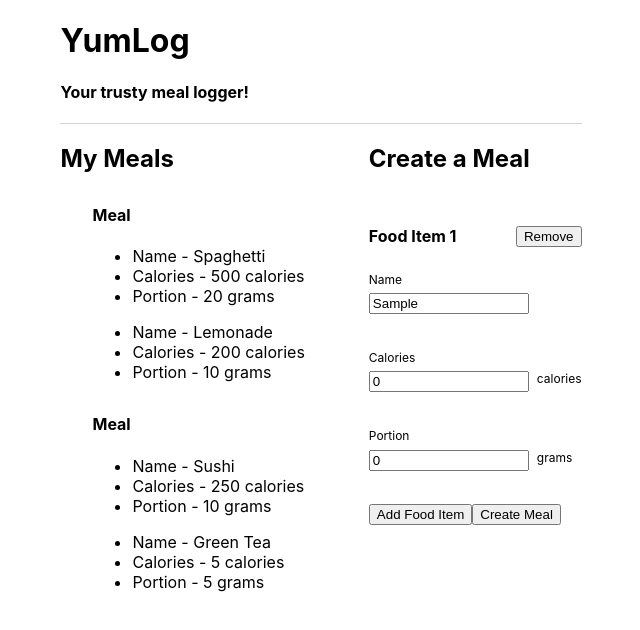
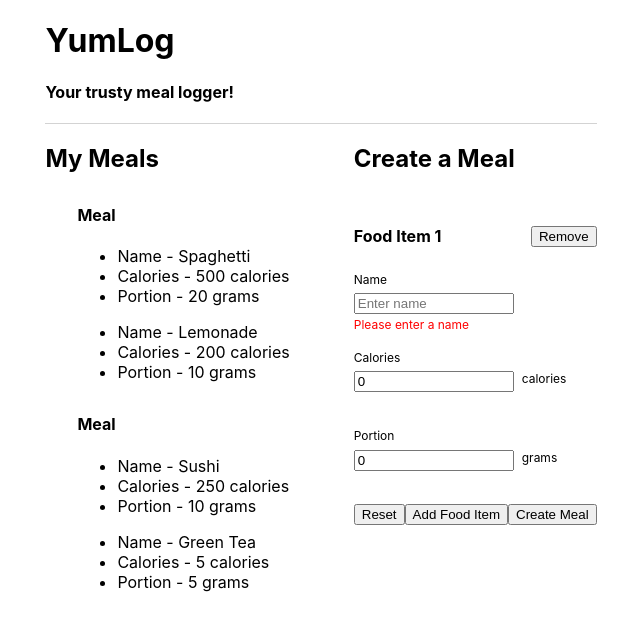
Before and after one commit to tlmader/mealify, a React (Create React App) app: page / in a window 1280 px wide. Both pictures are taken after typing "Sample" into the empty fields and a click on the button "Create Meal". Shown: the top 630 px of the page, without its empty margins (319-959 px from the left). Built offline with nearby package versions, Linux system fonts and the light colour scheme.

Commit message:
Add submit and reset buttons

```diff
--- a/src/components/CreateMealForm.tsx
+++ b/src/components/CreateMealForm.tsx
@@ -1,9 +1,11 @@
 import React, { useState } from 'react';
 import { FoodItemInputValue } from '../types/FoodItemInputValue';
 import { FoodItemInput, FoodItemInputProps } from './FoodItemInput';
+import { FoodItem } from '../interfaces/FoodItem';
 
 interface State {
-  foodItems: FoodItemInputValue[]
+  foodItems: FoodItemInputValue[];
+  submitted: boolean;
 }
 
 type OnChangeFn = FoodItemInputProps['onChange'];
@@ -17,53 +19,82 @@ const defaultFoodItem = () => (
   });
 
 const initialState: Readonly<State> = {
-  foodItems: [defaultFoodItem()]
+  foodItems: [defaultFoodItem()],
+  submitted: false
 }
 
-const addFoodItem = ({ foodItems }: State): State => ({
-  foodItems: foodItems.concat(defaultFoodItem()),
+const addFoodItem = (state: State): State => ({
+  ...state,
+  foodItems: state.foodItems.concat(defaultFoodItem()),
 });
 
-const updateFoodItem = (index: number, value: Partial<FoodItemInputValue>) => ({ foodItems }: State): State => ({
+const updateFoodItem = (index: number, value: Partial<FoodItemInputValue>) => (state: State): State => ({
+  ...state,
   foodItems: [
-    ...foodItems.slice(0, index),
-    { ...foodItems[index], ...value },
-    ...foodItems.slice(index + 1),
+    ...state.foodItems.slice(0, index),
+    { ...state.foodItems[index], ...value },
+    ...state.foodItems.slice(index + 1),
   ],
 });
 
-const removeFoodItem = (index: number) => ({ foodItems }: State): State => ({
-  foodItems: foodItems.length > 1 ? [...foodItems.slice(0, index), ...foodItems.slice(index + 1)] : [defaultFoodItem()],
+const removeFoodItem = (index: number) => (state: State): State => ({
+  ...state,
+  foodItems: state.foodItems.length > 1
+    ? [...state.foodItems.slice(0, index), ...state.foodItems.slice(index + 1)]
+    : [defaultFoodItem()],
 });
 
-const renderFoodItemInput = (handleChange: OnChangeFn, handleRemove: OnRemoveFn) =>
+const renderFoodItemInput = (handleChange: OnChangeFn, handleRemove: OnRemoveFn, submitted: boolean) =>
   (value: FoodItemInputValue, index: number) =>
     <FoodItemInput
       index={index}
+      submitted={submitted}
       value={value}
       onChange={handleChange}
       onRemove={handleRemove}
       key={index}
     />
 
+const foodItemIsValid = (foodItem: FoodItemInputValue): boolean =>
+  Boolean(foodItem.name && foodItem.calories >= 0 && foodItem.portion >= 0);
+
 export const MealForm: React.FC = () => {
-  const [{ foodItems }, setfoodItems] = useState(initialState);
+  const [{ foodItems, submitted }, setState] = useState(initialState);
+
   const handleChange: OnChangeFn = (index, value) => {
-    setfoodItems(updateFoodItem(index, value))
+    setState(updateFoodItem(index, value))
   }
+
+  const handleReset = () => {
+    setState(initialState);
+  }
+
   const handleAddFoodItem = () => {
-    setfoodItems(addFoodItem);
+    setState(addFoodItem);
   }
+
   const handleRemove: OnRemoveFn = (index) => {
-    setfoodItems(removeFoodItem(index))
+    setState(removeFoodItem(index))
   }
+
+  const handleSubmit = (event: React.FormEvent<HTMLFormElement>) => {
+    console.log('submit', foodItems);
+    if (foodItems.every(foodItemIsValid)) {
+      handleReset();
+    } else {
+      setState(prevState => ({ ...prevState, submitted: true }));
+    }
+    event.preventDefault();
+  }
+
   console.log(foodItems);
   return (
-    <div className="CreateMealForm">
+    <form className="CreateMealForm" onSubmit={handleSubmit}>
       <h2>Create a Meal</h2>
-        {foodItems.map(renderFoodItemInput(handleChange, handleRemove))}
-      <button onClick={handleAddFoodItem}>Add Food Item</button>
+        {foodItems.map(renderFoodItemInput(handleChange, handleRemove, submitted))}
+      <button type="button" onClick={handleReset}>Reset</button>
+      <button type="button" onClick={handleAddFoodItem}>Add Food Item</button>
       <button>Create Meal</button>
-    </div>
+    </form>
   );
 }
--- a/src/components/FoodItemInput.tsx
+++ b/src/components/FoodItemInput.tsx
@@ -4,6 +4,7 @@ import './FoodItemInput.css';
 
 export interface FoodItemInputProps {
   index: number;
+  submitted: boolean;
   value: FoodItemInputValue;
   onChange: (index: number, value: Partial<FoodItemInputValue>) => void;
   onRemove: (index: number) => void;
@@ -18,7 +19,7 @@ const initialState = () => ({
 })
 type State = Readonly<ReturnType<typeof initialState>>;
 
-export const FoodItemInput: React.FC<FoodItemInputProps> = ({ index, value, onChange, onRemove }) => {
+export const FoodItemInput: React.FC<FoodItemInputProps> = ({ index, submitted, value, onChange, onRemove }) => {
   const [{ touched }, setState] = useState<State>(initialState());
 
   const handleBlur = (key: keyof FoodItemInputValue) => () => {
@@ -54,7 +55,7 @@ export const FoodItemInput: React.FC<FoodItemInputProps> = ({ index, value, onCh
               type="text"
               placeholder="Enter name"
             />
-            {touched.name && !value.name && <div className="FoodItemInput__error">Please enter a name</div>}
+            {(submitted || touched.name) && !value.name && <div className="FoodItemInput__error">Please enter a name</div>}
           </div>
         </label>
       </div>
@@ -70,7 +71,7 @@ export const FoodItemInput: React.FC<FoodItemInputProps> = ({ index, value, onCh
               min="0"
             />
             calories
-            {touched.calories && typeof value.calories !== 'number' && <div className="FoodItemInput__error">Please enter a number</div>}
+            {(submitted || touched.calories) && typeof value.calories !== 'number' && <div className="FoodItemInput__error">Please enter a number</div>}
           </div>
         </label>
       </div>
@@ -86,7 +87,7 @@ export const FoodItemInput: React.FC<FoodItemInputProps> = ({ index, value, onCh
               min="0"
             />
             grams
-            {touched.portion && typeof value.portion !== 'number' && <div className="FoodItemInput__error">Please enter a number</div>}
+            {(submitted || touched.portion) && typeof value.portion !== 'number' && <div className="FoodItemInput__error">Please enter a number</div>}
           </div>
         </label>
       </div>
```
